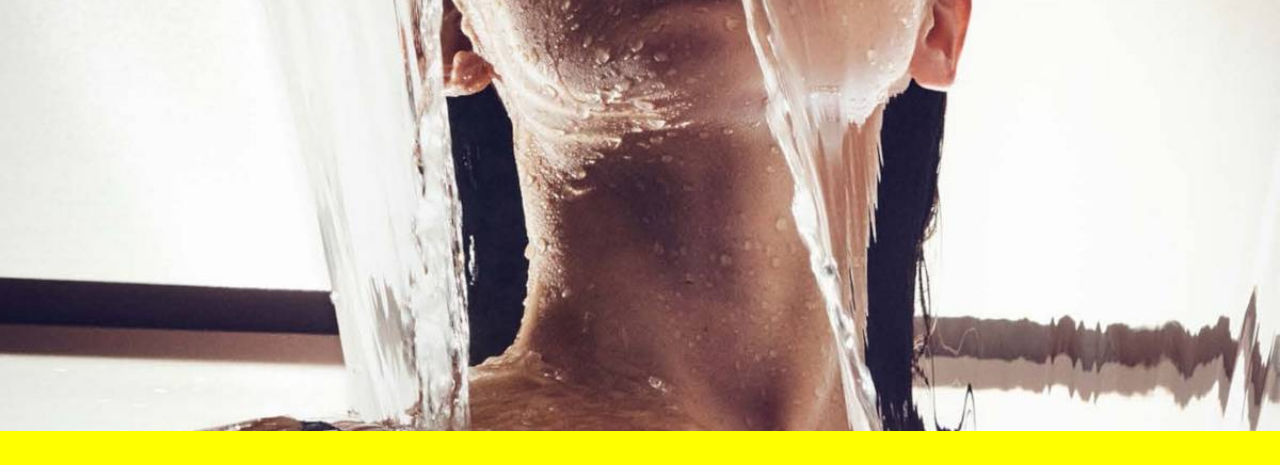
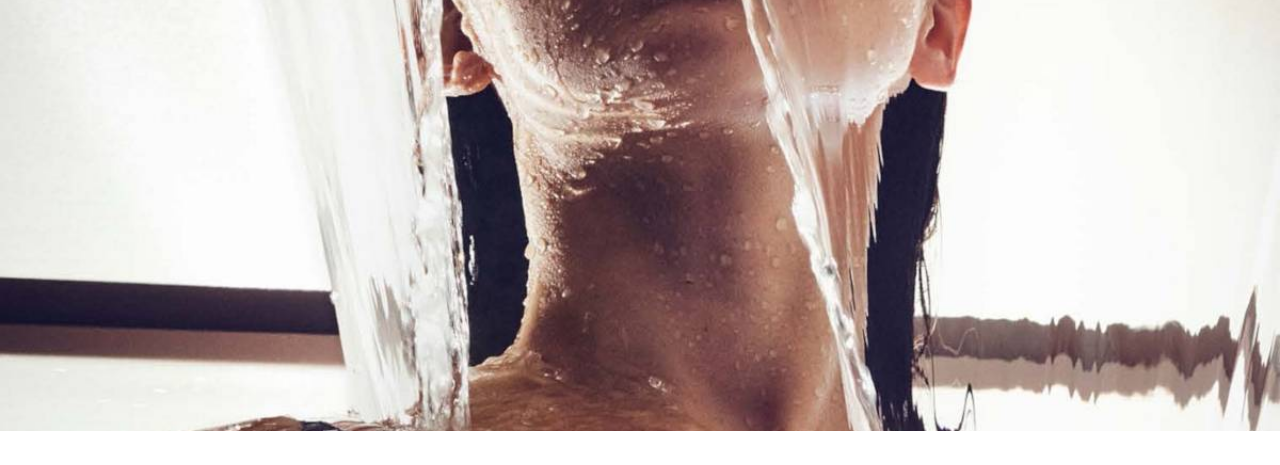
Before and after one commit to ar78ilnik/introsystema, a plain HTML site: page app/index.html in a window 1280 px wide. Shown: the part 49-514 px from the top of the page. Drawn offline with Linux system fonts and the light colour scheme; a web font is replaced by a local one.

Commit message:
optimized

```diff
--- a/app/less/body/body.less
+++ b/app/less/body/body.less
@@ -1,3 +1,3 @@
 .body {
-	background-color: yellow;
+	background-color: white;
 }
```
Also changed, not shown: app/css/style.css, app/css/style.min.css.
